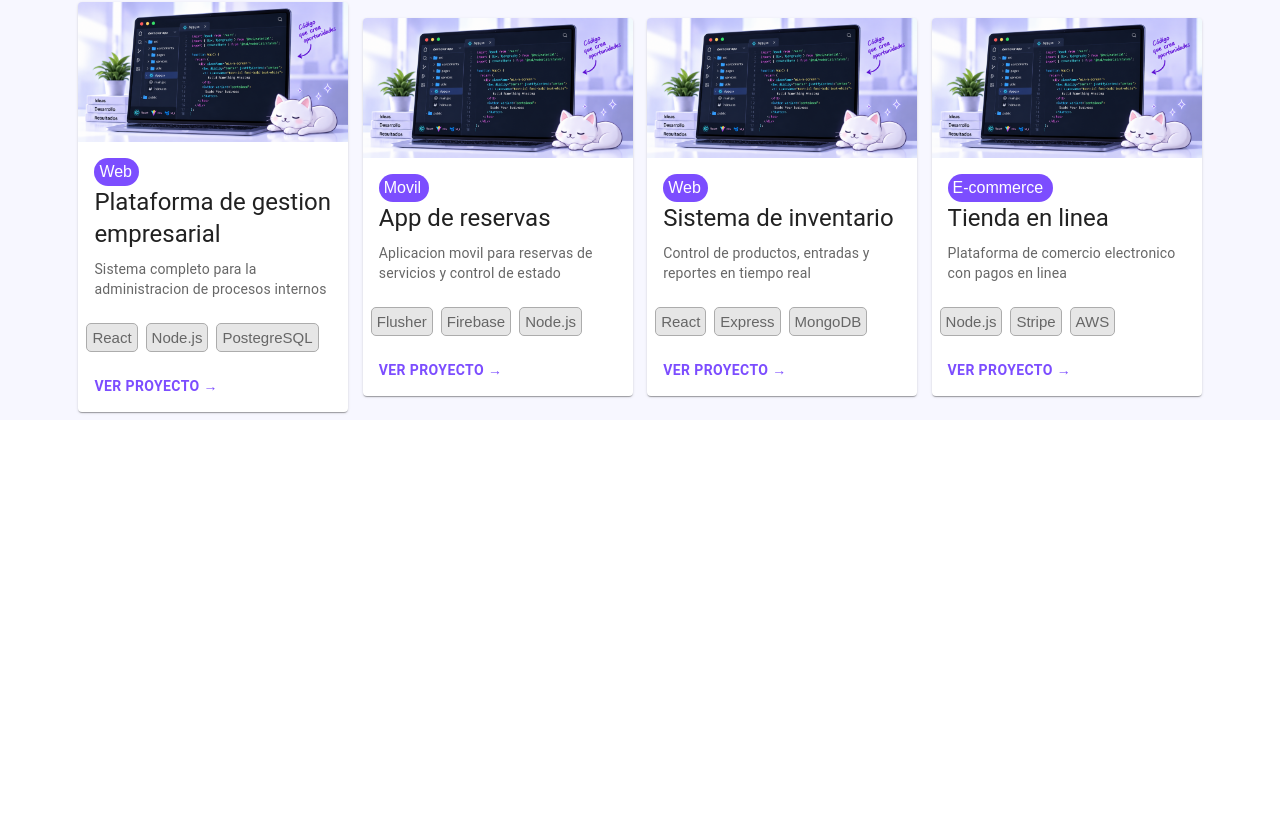
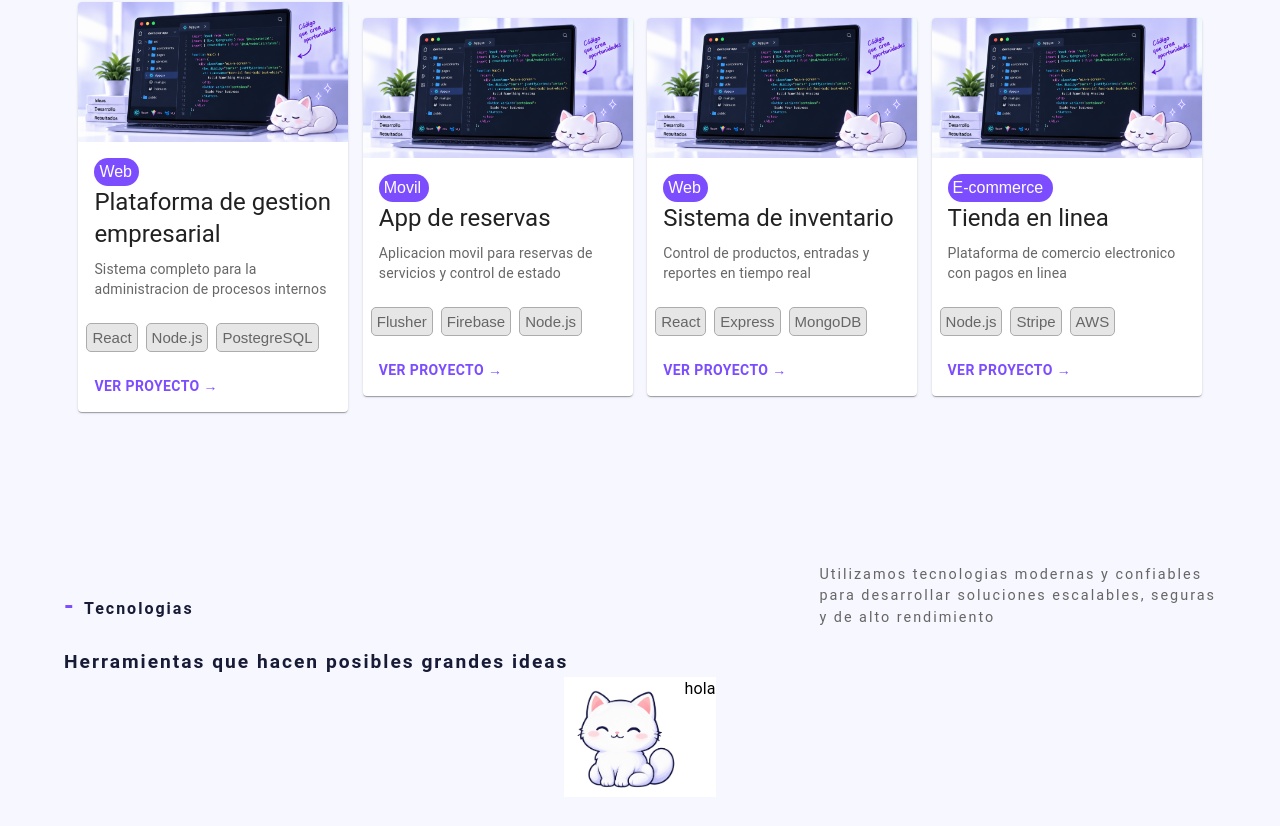
Before and after one commit to jessicahernandezt/dev-nova-solutions, a React (Vite) app: page / in a window 1280 px wide. Shown: the part 1524-2350 px from the top of the page. Before the commit the page ends 1944 px from the top, so only its background shows below. Built offline with nearby package versions, Linux system fonts and the light colour scheme.

Commit message:
empeze el tecnologias

```diff
--- a/src/App.jsx
+++ b/src/App.jsx
@@ -3,6 +3,7 @@ import Hero from "./components/Hero"
 import Servicios from "./components/Nuestros-servicios"
 import Nosotros from "./components/Quienes-somos"
 import Proyectos from "./components/Proyectos"
+import Tecnologias from "./components/Tecnologias"
 
 function App(){
 
@@ -13,6 +14,7 @@ function App(){
       <Servicios />
       <Nosotros />
       <Proyectos />
+      <Tecnologias />
     </>
   )
 }
--- /dev/null
+++ b/src/components/Tecnologias.jsx
@@ -0,0 +1,37 @@
+import {Box, Button, Container, Typography, Card, CardActions, CardContent, CardMedia} from '@mui/material'
+
+function Tecnologias() {
+    return(
+        <Box sx={{minHeight: '520px', display: 'flex', alignItems: 'center', backgroundColor: '#f7f7ff', py: 1}}>
+            <Container maxWidth='lg'>
+                <Box sx={{/*display: 'flex', alignItems: 'center', gap: 3, backgroundImage: 'url("/img (8).png")', objectFit: 'contain', minHeight:'500px'*/}}>
+
+                    <Box sx={{display:'flex', justifyContent:'space-between', alignItems:'center'}}>
+                        <Typography sx={{color:'#171b35', fontWeight:"bold", letterSpacing:2}}>
+                            <Box component='span' sx={{color:'#7c4dff', fontWeight:'bold', fontSize:'25px'}}>- </Box>Tecnologias
+                        </Typography>
+                        <Typography sx={{color:'#666', letterSpacing:2, fontSize: '0.9rem', paddingBottom:'20px'}}>
+                            Utilizamos tecnologias modernas y confiables<br /> para desarrollar soluciones escalables, seguras<br /> y de alto rendimiento
+                        </Typography>
+                    </Box>
+
+                    <Typography sx={{color:'#171b35', fontWeight:"bold", fontSize: '1.2rem', letterSpacing:2}}>
+                        Herramientas que hacen posibles grandes ideas
+                    </Typography>
+
+                    <Box component='div' sx={{display:'flex', alignItems:'center', justifyContent:'space-evenly'}}>
+                        <Box sx={{display:'flex', backgroundColor:'white'}}>
+                            <Box component='img' src='/img (11).png' alt='' sx={{width:'120px', height: '120px', objectFit: 'contain', flexShrink: 0}}></Box>
+                            <Typography>
+                                hola
+                            </Typography>
+                        </Box>
+                    </Box>
+
+                </Box>
+            </Container>
+        </Box>
+    )
+}
+
+export default Tecnologias
```
